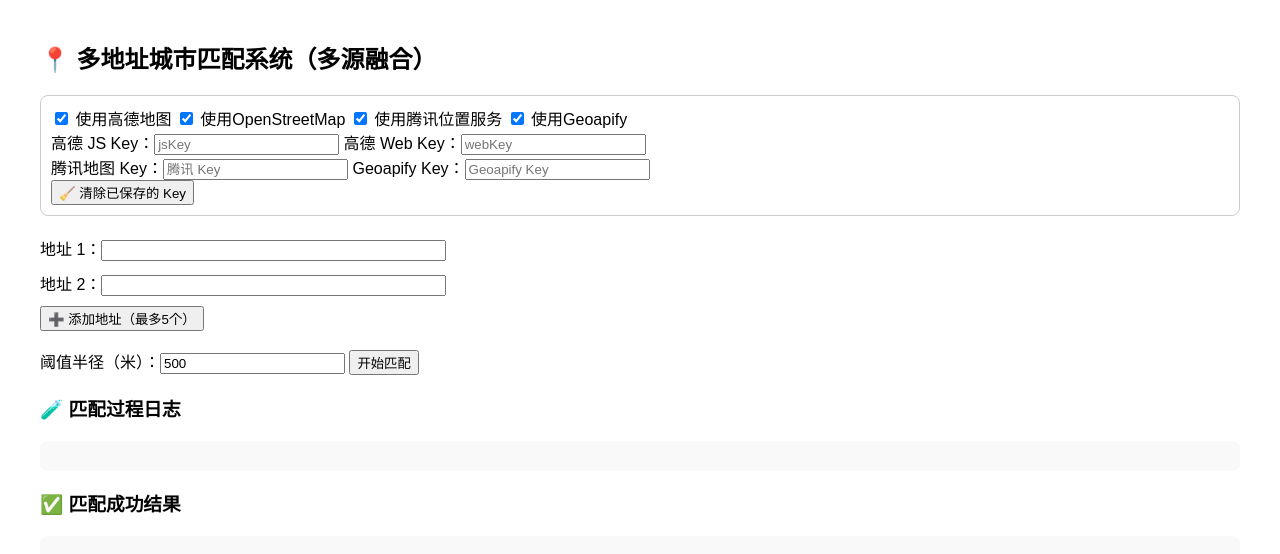
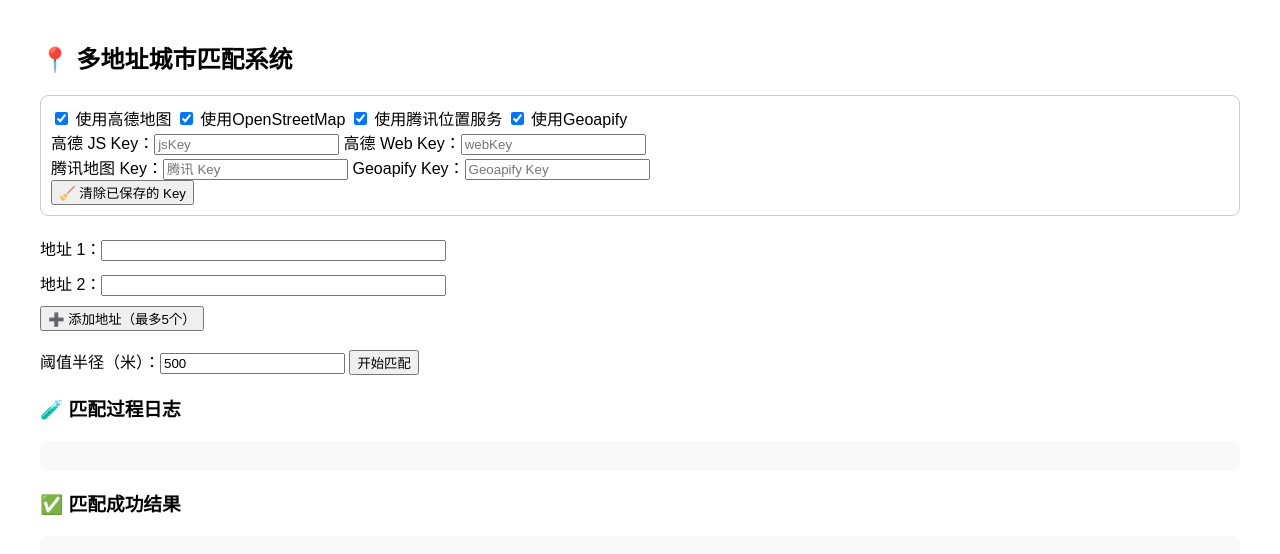
Before and after one commit to harry-sunhao/multi-address-matcher, a plain HTML site: page index.html in a window 1280 px wide. Shown: the top 554 px of the page. Drawn offline with Linux system fonts and the light colour scheme.

Commit message:
Update index.html

```diff
--- a/index.html
+++ b/index.html
@@ -28,7 +28,7 @@
 </head>
 <body>
 
-<h2>📍 多地址城市匹配系统（多源融合）</h2>
+<h2>📍 多地址城市匹配系统</h2>
 
 <!-- API 选择与输入区 -->
 <div style="border:1px solid #ccc;padding:10px;border-radius:8px;margin-bottom:20px;">
```
